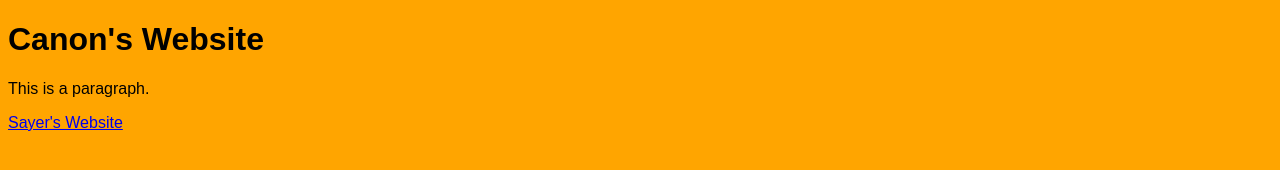
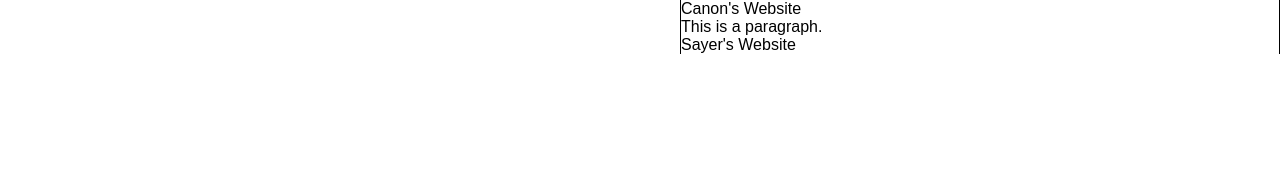
Before and after one commit to canonwsmith/canonwsmith.github.io, a plain HTML site: page index.html in a window 1280 px wide. Drawn offline with Linux system fonts and the light colour scheme.

Commit message:
Update style.css

```diff
--- a/style.css
+++ b/style.css
@@ -1,7 +1,24 @@
 @charset "UTF-8";
 
+*:where(:not(html, iframe, canvas, img, svg, video, audio):not(svg *, symbol *)) {
+  all: unset;
+  display: revert;
+}
+
+*, *::before, *::after {
+  box-sizing: border-box;
+}
+
 html {
-  background-color: orange;
+  background-color: white;
   color: black;
   font-family: sans-serif;
 }
+
+body {
+  border-left: 1px solid black;
+  border-right: 1px solid black;
+  margin-left: auto;
+  margin-right; auto;
+  max-width: 600px;
+}
```
